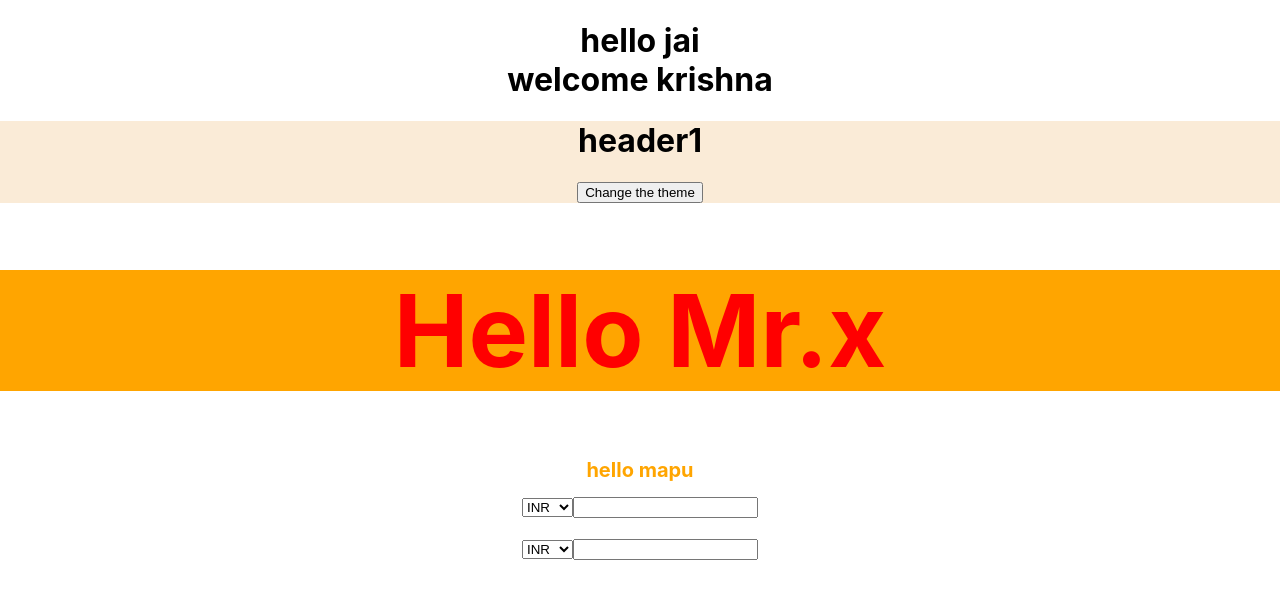
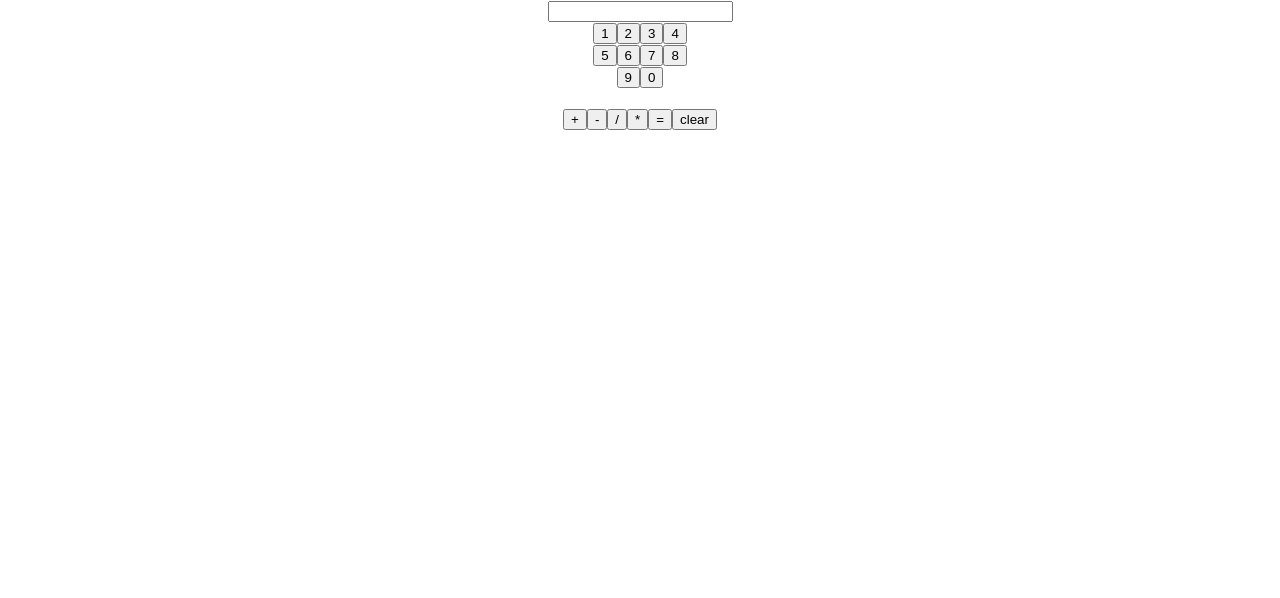
Before and after one commit to Jaikrishnavr01/45days-training, a React (Create React App) app: page / in a window 1280 px wide. Shown: the top 598 px of the page. Built offline with nearby package versions, Linux system fonts and the light colour scheme.

Commit message:
day4th calculator

```diff
--- a/src/App.js
+++ b/src/App.js
@@ -13,6 +13,7 @@ import Excss from './Excss';
 import Inlinecss from './inlinecss';
 import Module from './Components/Module';
 import Task3 from './Components/task3';
+import Calculator from './Components/Calculator';
 
 
 
@@ -44,15 +45,13 @@ const [theme , setTheme] = useState("light")
   <hr/>
   <Task1/>
   <Ifelse/>
-  <Task2 togglebtn={togglebtn} setTogglebtn={setTogglebtn} />*/}
-  <Jsx/>
-<Excss theme={theme} setTheme={setTheme}/>
+//   <Task2 togglebtn={togglebtn} setTogglebtn={setTogglebtn} />*/}
+{/* //   <Jsx/>
+// <Excss theme={theme} setTheme={setTheme}/>
 
-{/* <Excss theme={true}> */}
-<Inlinecss/>
-<Module/>
-<Task3/>
+// {/* <Excss theme={true}>  <Inlinecss/> <Module/><Task3/> */}
 
+<Calculator/>
     </div>
   );
 }
--- /dev/null
+++ b/src/Components/Calculator.jsx
@@ -0,0 +1,47 @@
+import React, { useState } from 'react';
+
+const Calculator = () => {
+    const [input, setInput] = useState('');
+
+    const handleClick = (value) => {
+        if (value === '=') {
+            try {
+                setInput(eval(input));
+            } catch (error) {
+                setInput('Error');
+            }
+        } else if (value === 'clear') {
+            setInput('');
+        } else {
+            setInput(input + value);
+        }
+    };
+
+    return (
+        <div>
+            <div>
+                <input type="text" value={input} readOnly />
+            </div>
+            <div>
+                <input type="button" value="1" onClick={() => handleClick('1')} />
+                <input type="button" value="2" onClick={() => handleClick('2')} />
+                <input type="button" value="3" onClick={() => handleClick('3')} />
+                <input type="button" value="4" onClick={() => handleClick('4')} /><br />
+                <input type="button" value="5" onClick={() => handleClick('5')} />
+                <input type="button" value="6" onClick={() => handleClick('6')} />
+                <input type="button" value="7" onClick={() => handleClick('7')} />
+                <input type="button" value="8" onClick={() => handleClick('8')} /><br />
+                <input type="button" value="9" onClick={() => handleClick('9')} />
+                <input type="button" value="0" onClick={() => handleClick('0')} /><br /><br />
+                <input type="button" value="+" onClick={() => handleClick('+')} />
+                <input type="button" value="-" onClick={() => handleClick('-')} />
+                <input type="button" value="/" onClick={() => handleClick('/')} />
+                <input type="button" value="*" onClick={() => handleClick('*')} />
+                <input type="button" value="=" onClick={() => handleClick('=')} />
+                <input type="button" value="clear" onClick={() => handleClick('clear')} />
+            </div>
+        </div>
+    );
+};
+
+export default Calculator;
```
Also changed, not shown: src/Components/task3onj.jsx (added, +14 -0 lines).
